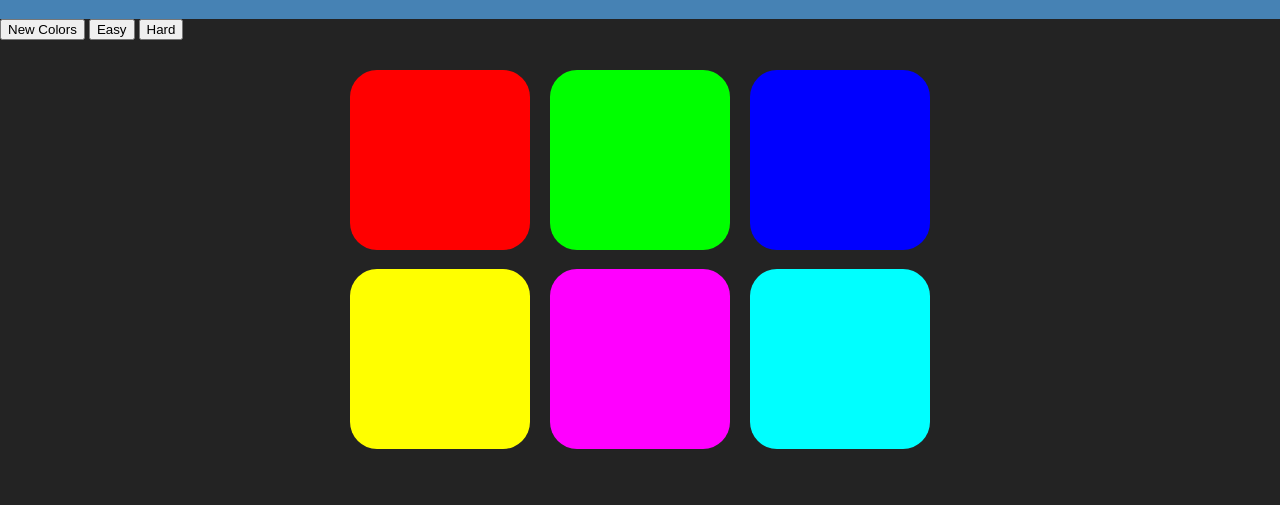
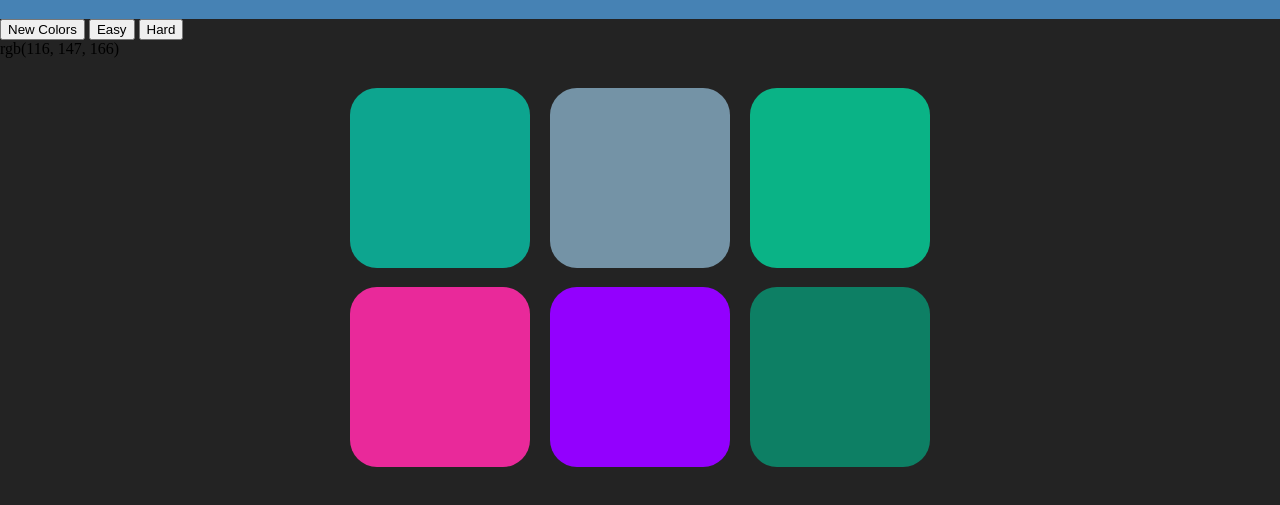
Before and after one commit to KATHIRAVANG/js, a plain HTML site: page index.html in a window 1280 px wide. Both pictures are taken after a click on the button "New Colors". Shown: the part 127-632 px from the top of the page. Drawn offline with Linux system fonts and the light colour scheme.

Commit message:
fullgamedynamic

```diff
--- a/index.html
+++ b/index.html
@@ -19,6 +19,9 @@
 	<button class="mode">Easy</button>
 	<button class="mode selected">Hard</button>
 </div>
+<div id="default-code"></div>
+<div id="header"></div>
+<div id="user-code"></div>
 
 	<div id="container">
 		<div class="square"></div>
--- a/js/app.js
+++ b/js/app.js
@@ -1,38 +1,50 @@
 var numSquares = 6;
 var pickedColor;
 var squares = document.querySelectorAll(".square");
-var messageDisplay = document.querySelector("#message");
+var systemMessageDisplay = document.querySelector("#default-code");
+var userMessageDisplay = document.querySelector("#user-code");
 var resetButton = document.querySelector("#reset");
 var modeButtons = document.querySelectorAll(".mode");
+var header = document.querySelector('#header');
 
-var colors = [
-    "rgb(255, 0, 0)",
-    "rgb(0, 255, 0)",
-    "rgb(0, 0, 255)",
-    "rgb(255, 255, 0)",
-    "rgb(255, 0, 255)",
-    "rgb(0, 255, 255)"
-];
+var colors = generateRandomColors(6);
+pickedColor = pickColor();
 
-pickedColor = colors[3];
+// Reset Game...
+resetButton.addEventListener('click', function(){
+    colors = generateRandomColors(6);
+    pickedColor = pickColor();
+    systemMessageDisplay.innerHTML = pickedColor;
+    header.style.backgroundColor = 'steelblue';
+    userMessageDisplay.innerHTML = '';
+    for(i=0; i<=squares.length; i++) {
+        if(squares[i])
+        squares[i].style.backgroundColor = colors[i];
+    }
+})
+
+
+systemMessageDisplay.innerHTML = pickedColor;
 
 for (i=0; i<squares.length; i++) {
     //apply background colour to all the squares...
-    squares[i].style.backgroundColor = colors[i];
+    squares[i].style.backgroundColor = colors[i]
 
     //enable click event on each square.....
     squares[i].addEventListener('click', function() {
+        //show user the current value....
+        userMessageDisplay.innerHTML = this.style.backgroundColor;
         //if the user selected the right colour....
         var clickedColor = this.style.backgroundColor;
         //check if the selected colour matches the default colour...
         if(pickedColor === clickedColor) {
+            header.style.backgroundColor = pickedColor;
             changeColors(pickedColor);
-            messageDisplay.text = "You are good at guessing!";
         }
-        //if the user user selected wrong colour....
+        //if the user selected wrong colour....
         else {
             this.style.backgroundColor = "#232323";
-            messageDisplay.text = "Wrong Choice!";
+            userMessageDisplay.text = "Wrong Choice!";
         }
     })
 };
@@ -43,3 +55,24 @@ function changeColors(color) {
         squares[i].style.backgroundColor = color;
     }
 }
+
+function pickColor() {
+    var random = Math.floor(Math.random() * colors.length);
+    console.log("pickColor");
+    return colors[random];
+}
+
+function randomColors() {
+    var r = Math.floor(Math.random() * 256);
+    var g = Math.floor(Math.random() * 256);
+    var b = Math.floor(Math.random() * 256);
+    return "rgb(" + r + ", " + b + ", " + g + ")";
+}
+
+function generateRandomColors(num) {
+    var arr = [];
+    for (i=0; i < num; i++) {
+        arr.push(randomColors());
+    }
+    return arr;
+}
```
